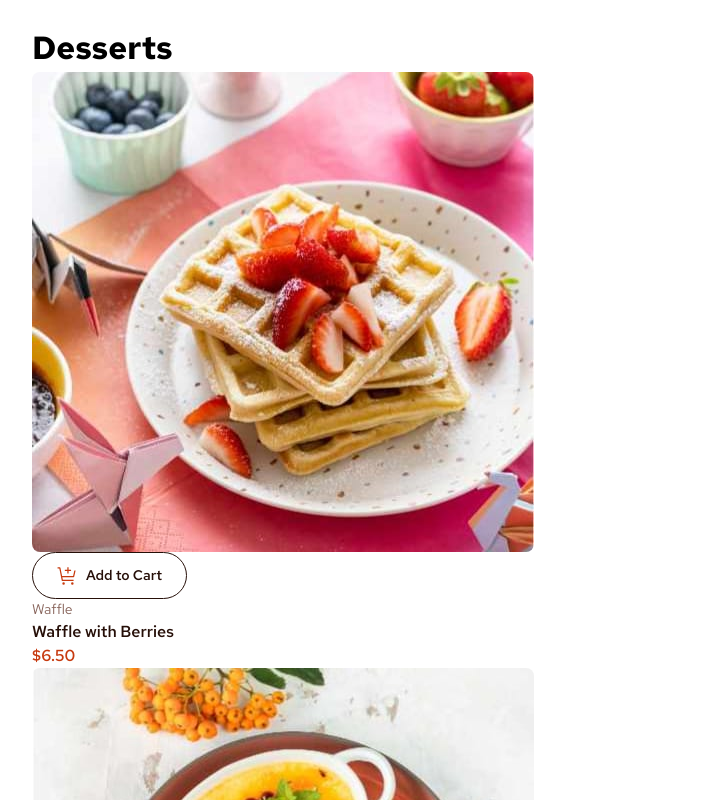
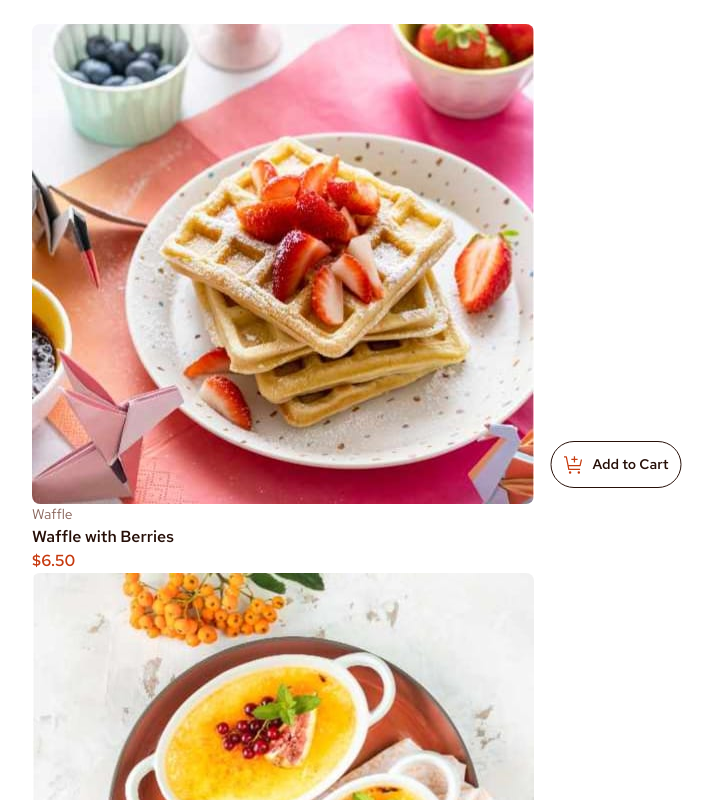
Before and after one commit to mayor-creator/product_list_app, a React (Vite) app: page / in a window 1280 px wide. Shown: the top 800 px of the page, without its empty margins (24-737 px from the left). Built offline with nearby package versions, Linux system fonts and the light colour scheme.

Commit message:
style: refactor ProductList and CartItemControlButton components for improved structure and consistency

```diff
--- a/src/component/productList/ProductList.module.css
+++ b/src/component/productList/ProductList.module.css
@@ -19,3 +19,16 @@
   font-size: 1rem;
   font-weight: 600;
 }
+
+.productImageContainer {
+  position: relative;
+  width: 100%;
+}
+
+.productButtonOverlay {
+  position: absolute;
+  bottom: 1rem;
+  left: 50%;
+  transform: translateX(-50%);
+  z-index: 1;
+}
--- a/src/component/productList/ProductList.tsx
+++ b/src/component/productList/ProductList.tsx
@@ -22,11 +22,10 @@ export const ProductList = ({
   onUpdateQuantity,
 }: ProductListProps) => {
   return (
-    <div className="product-list">
-      <h1>Desserts</h1>
+    <section className="product-list">
       {data.map((product) => (
-        <div key={product.name} className="product-item">
-          <div className="product-image">
+        <article key={product.name} className="product-item">
+          <div className={styles.productImageContainer}>
             <picture>
               <source
                 media="(min-width: 1024px)"
@@ -44,7 +43,7 @@ export const ProductList = ({
                 loading="lazy"
               />
             </picture>
-
+            <div className={styles.productButtonOverlay}>
               {cartItems[product.name] ? (
                 <CartItemControlButton
                   quantity={cartItems[product.name]}
@@ -59,14 +58,15 @@ export const ProductList = ({
                 <AddToCartButton onClick={() => onAddToCart(product.name)} />
               )}
             </div>
+          </div>
 
           <div className="product-details">
             <p className={styles.productCategory}>{product.category}</p>
             <p className={styles.productName}>{product.name}</p>
             <p className={styles.productPrice}>${product.price.toFixed(2)}</p>
           </div>
-        </div>
+        </article>
       ))}
-    </div>
+    </section>
   );
 };
--- a/src/component/ui/CartItemControl/CartItemControlButton.module.css
+++ b/src/component/ui/CartItemControl/CartItemControlButton.module.css
@@ -4,7 +4,7 @@
   align-items: center;
   border-radius: 2.5rem;
   background-color: var(--color-red);
-  max-width: 10rem;
+  width: 10rem;
   height: 2.75rem;
   cursor: pointer;
   color: var(--color-white);
--- a/src/component/ui/button/Button.css
+++ b/src/component/ui/button/Button.css
@@ -32,11 +32,10 @@
   border: 0.063rem solid white;
   background: var(--color-red);
   height: 1.25rem;
-  width: 1.25rem;
 }
 
 .button--medium {
-  padding: 0.75rem 1.5rem;
+  padding: 0.75rem 0.75rem;
 }
 
 .button--large {
```
Lines whose indentation alone changed are shown as unchanged.
